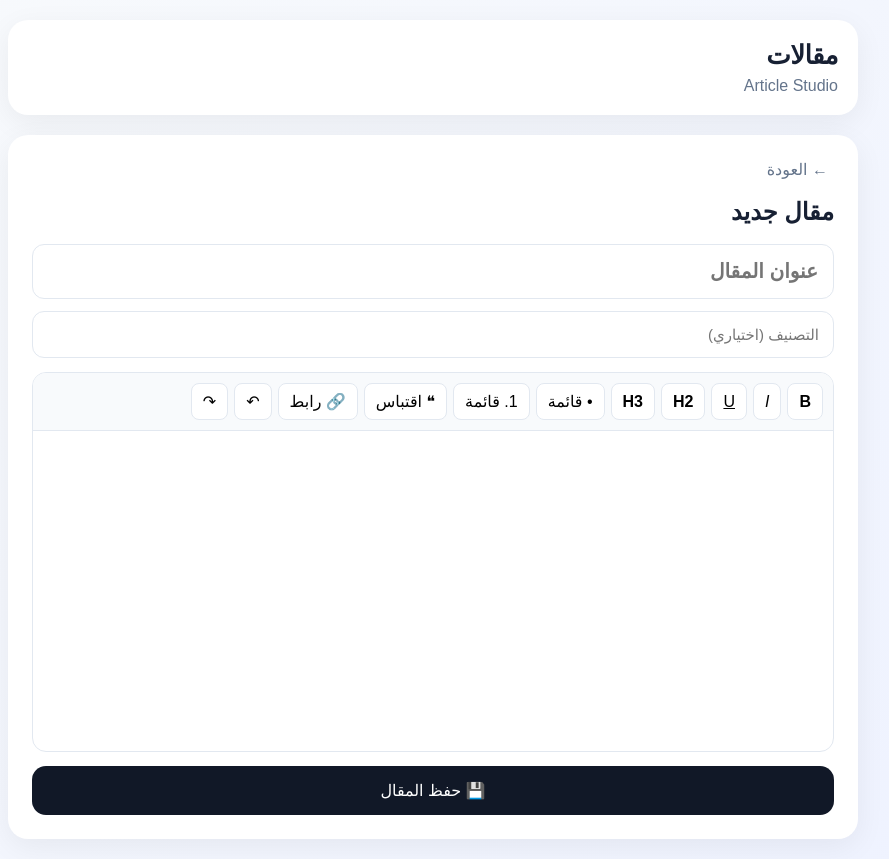
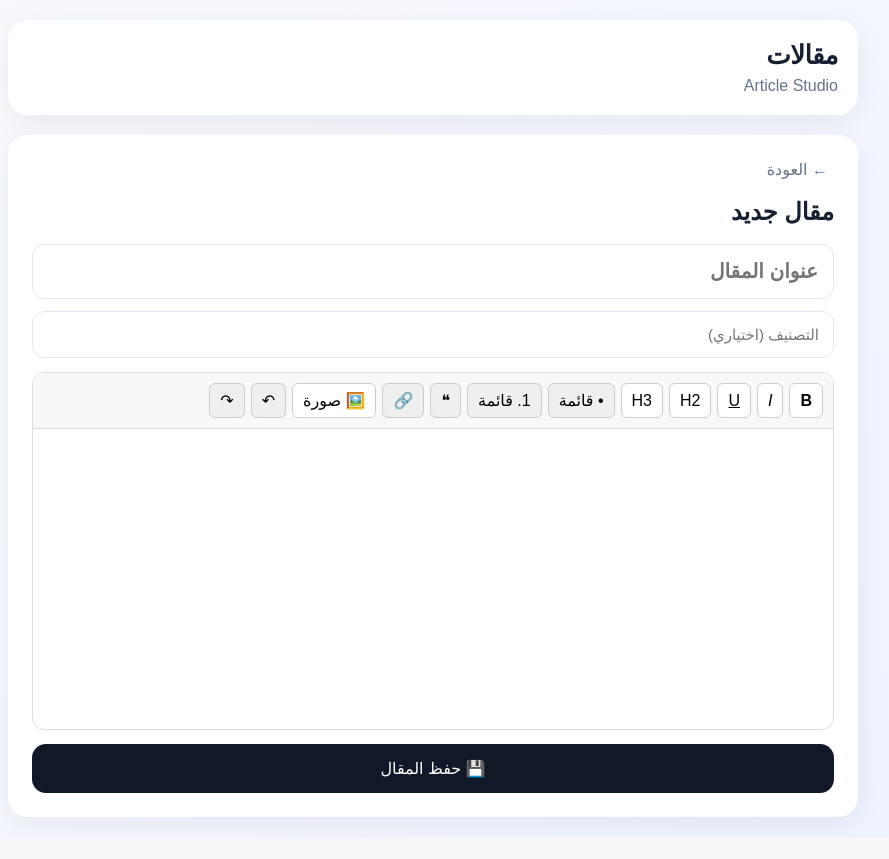
Before and after one commit to hashemshlabe-hue/mqalat-studio, a Next.js app: page / in a window 1280 px wide. Both pictures are taken after a click on the button "✍️ كتابة مقال جديد". Shown: the whole page, without its empty margins (207-1096 px from the left). After the commit the page ends 837 px from the top, so only its background shows below. Built offline with nearby package versions, Linux system fonts and the light colour scheme.

Commit message:
Enhance RichEditor with image upload and link features
Added image upload functionality and improved link handling in RichEditor component.

```diff
--- a/app/components/RichEditor.tsx
+++ b/app/components/RichEditor.tsx
@@ -1,19 +1,25 @@
 "use client";
 
+import { useEffect, useRef } from "react";
 import { EditorContent, useEditor } from "@tiptap/react";
 import StarterKit from "@tiptap/starter-kit";
 import Underline from "@tiptap/extension-underline";
 import Link from "@tiptap/extension-link";
+import Image from "@tiptap/extension-image";
 
 type RichEditorProps = {
   value: string;
   onChange: (value: string) => void;
+  initData?: string;
 };
 
 export default function RichEditor({
   value,
   onChange,
+  initData,
 }: RichEditorProps) {
+  const fileInputRef = useRef<HTMLInputElement>(null);
+
   const editor = useEditor({
     extensions: [
       StarterKit,
@@ -21,7 +27,10 @@ export default function RichEditor({
       Link.configure({
         openOnClick: false,
         autolink: true,
-        defaultProtocol: "https",
+      }),
+      Image.configure({
+        inline: false,
+        allowBase64: false,
       }),
     ],
 
@@ -34,15 +43,100 @@ export default function RichEditor({
     },
   });
 
+  // تحديث محتوى المحرر عند فتح مقال آخر
+  useEffect(() => {
+    if (!editor) return;
+
+    const currentContent = editor.getHTML();
+
+    if (value !== currentContent) {
+      editor.commands.setContent(value || "", {
+        emitUpdate: false,
+      });
+    }
+  }, [value, editor]);
+
+  async function handleImageUpload(
+    event: React.ChangeEvent<HTMLInputElement>
+  ) {
+    const file = event.target.files?.[0];
+
+    if (!file) return;
+
+    if (!initData) {
+      alert("لم يتم العثور على بيانات Telegram.");
+      event.target.value = "";
+      return;
+    }
+
+    if (!file.type.startsWith("image/")) {
+      alert("يرجى اختيار صورة فقط.");
+      event.target.value = "";
+      return;
+    }
+
+    if (file.size > 10 * 1024 * 1024) {
+      alert("حجم الصورة يجب ألا يتجاوز 10MB.");
+      event.target.value = "";
+      return;
+    }
+
+    if (!editor) {
+      alert("المحرر غير جاهز.");
+      event.target.value = "";
+      return;
+    }
+
+    try {
+      const formData = new FormData();
+
+      formData.append("file", file);
+      formData.append("initData", initData);
+
+      const response = await fetch("/api/media/upload", {
+        method: "POST",
+        body: formData,
+      });
+
+      const result = await response.json();
+
+      if (!response.ok || !result.success || !result.url) {
+        throw new Error(
+          result.error || "فشل رفع الصورة"
+        );
+      }
+
+      // إدخال الصورة في مكان المؤشر
+      editor
+        .chain()
+        .focus()
+        .setImage({
+          src: result.url,
+          alt: file.name,
+        })
+        .run();
+    } catch (error) {
+      console.error("Image upload error:", error);
+
+      alert(
+        error instanceof Error
+          ? error.message
+          : "حدث خطأ أثناء رفع الصورة."
+      );
+    } finally {
+      // السماح باختيار نفس الصورة مرة أخرى
+      event.target.value = "";
+    }
+  }
+
   if (!editor) {
     return (
       <div
         style={{
-          minHeight: 300,
-          padding: 15,
-          border: "1px solid #e2e8f0",
-          borderRadius: 12,
-          color: "#94a3b8",
+          border: "1px solid #ddd",
+          borderRadius: "12px",
+          padding: "20px",
+          minHeight: "300px",
         }}
       >
         جارٍ تحميل المحرر...
@@ -50,78 +144,39 @@ export default function RichEditor({
     );
   }
 
-  const setLink = () => {
-    const previousUrl =
-      editor.getAttributes("link").href;
-
-    const url = window.prompt(
-      "أدخل الرابط:",
-      previousUrl || "https://"
-    );
-
-    if (url === null) {
-      return;
-    }
-
-    if (url === "") {
-      editor
-        .chain()
-        .focus()
-        .unsetLink()
-        .run();
-
-      return;
-    }
-
-    editor
-      .chain()
-      .focus()
-      .setLink({
-        href: url,
-      })
-      .run();
-  };
-
   return (
     <div
       style={{
-        border: "1px solid #e2e8f0",
-        borderRadius: 14,
+        border: "1px solid #ddd",
+        borderRadius: "12px",
         overflow: "hidden",
-        background: "#ffffff",
+        background: "#fff",
       }}
     >
-      {/* Toolbar */}
-
+      {/* شريط الأدوات */}
       <div
         style={{
           display: "flex",
           flexWrap: "wrap",
-          gap: 6,
-          padding: 10,
-          borderBottom:
-            "1px solid #e2e8f0",
-          background: "#f8fafc",
+          gap: "6px",
+          padding: "10px",
+          borderBottom: "1px solid #ddd",
+          background: "#f8f8f8",
         }}
       >
         <button
           type="button"
           onClick={() =>
-            editor
-              .chain()
-              .focus()
-              .toggleBold()
-              .run()
+            editor.chain().focus().toggleBold().run()
           }
           style={{
-            padding: "8px 11px",
-            borderRadius: 8,
-            border: "1px solid #e2e8f0",
+            padding: "7px 10px",
+            fontWeight: "bold",
+            borderRadius: "6px",
+            border: "1px solid #ccc",
             background: editor.isActive("bold")
-              ? "#e2e8f0"
-              : "#ffffff",
-            cursor: "pointer",
-            fontWeight: "bold",
+              ? "#ddd"
+              : "#fff",
           }}
         >
           B
@@ -130,23 +185,16 @@ export default function RichEditor({
         <button
           type="button"
           onClick={() =>
-            editor
-              .chain()
-              .focus()
-              .toggleItalic()
-              .run()
+            editor.chain().focus().toggleItalic().run()
           }
           style={{
-            padding: "8px 11px",
-            borderRadius: 8,
-            border: "1px solid #e2e8f0",
-            background: editor.isActive(
-              "italic"
-            )
-              ? "#e2e8f0"
-              : "#ffffff",
-            cursor: "pointer",
+            padding: "7px 10px",
             fontStyle: "italic",
+            borderRadius: "6px",
+            border: "1px solid #ccc",
+            background: editor.isActive("italic")
+              ? "#ddd"
+              : "#fff",
           }}
         >
           I
@@ -155,23 +203,16 @@ export default function RichEditor({
         <button
           type="button"
           onClick={() =>
-            editor
-              .chain()
-              .focus()
-              .toggleUnderline()
-              .run()
+            editor.chain().focus().toggleUnderline().run()
           }
           style={{
-            padding: "8px 11px",
-            borderRadius: 8,
-            border: "1px solid #e2e8f0",
-            background: editor.isActive(
-              "underline"
-            )
-              ? "#e2e8f0"
-              : "#ffffff",
-            cursor: "pointer",
+            padding: "7px 10px",
             textDecoration: "underline",
+            borderRadius: "6px",
+            border: "1px solid #ccc",
+            background: editor.isActive("underline")
+              ? "#ddd"
+              : "#fff",
           }}
         >
           U
@@ -180,26 +221,15 @@ export default function RichEditor({
         <button
           type="button"
           onClick={() =>
-            editor
-              .chain()
-              .focus()
-              .toggleHeading({
-                level: 2,
-              })
-              .run()
+            editor.chain().focus().toggleHeading({ level: 2 }).run()
           }
           style={{
-            padding: "8px 11px",
-            borderRadius: 8,
-            border: "1px solid #e2e8f0",
-            background: editor.isActive(
-              "heading",
-              { level: 2 }
-            )
-              ? "#e2e8f0"
-              : "#ffffff",
-            cursor: "pointer",
-            fontWeight: "bold",
+            padding: "7px 10px",
+            borderRadius: "6px",
+            border: "1px solid #ccc",
+            background: editor.isActive("heading", { level: 2 })
+              ? "#ddd"
+              : "#fff",
           }}
         >
           H2
@@ -208,26 +238,15 @@ export default function RichEditor({
         <button
           type="button"
           onClick={() =>
-            editor
-              .chain()
-              .focus()
-              .toggleHeading({
-                level: 3,
-              })
-              .run()
+            editor.chain().focus().toggleHeading({ level: 3 }).run()
           }
           style={{
-            padding: "8px 11px",
-            borderRadius: 8,
-            border: "1px solid #e2e8f0",
-            background: editor.isActive(
-              "heading",
-              { level: 3 }
-            )
-              ? "#e2e8f0"
-              : "#ffffff",
-            cursor: "pointer",
-            fontWeight: "bold",
+            padding: "7px 10px",
+            borderRadius: "6px",
+            border: "1px solid #ccc",
+            background: editor.isActive("heading", { level: 3 })
+              ? "#ddd"
+              : "#fff",
           }}
         >
           H3
@@ -236,22 +255,12 @@ export default function RichEditor({
         <button
           type="button"
           onClick={() =>
-            editor
-              .chain()
-              .focus()
-              .toggleBulletList()
-              .run()
+            editor.chain().focus().toggleBulletList().run()
           }
           style={{
-            padding: "8px 11px",
-            borderRadius: 8,
-            border: "1px solid #e2e8f0",
-            background: editor.isActive(
-              "bulletList"
-            )
-              ? "#e2e8f0"
-              : "#ffffff",
-            cursor: "pointer",
+            padding: "7px 10px",
+            borderRadius: "6px",
+            border: "1px solid #ccc",
           }}
         >
           • قائمة
@@ -260,22 +269,12 @@ export default function RichEditor({
         <button
           type="button"
           onClick={() =>
-            editor
-              .chain()
-              .focus()
-              .toggleOrderedList()
-              .run()
+            editor.chain().focus().toggleOrderedList().run()
           }
           style={{
-            padding: "8px 11px",
-            borderRadius: 8,
-            border: "1px solid #e2e8f0",
-            background: editor.isActive(
-              "orderedList"
-            )
-              ? "#e2e8f0"
-              : "#ffffff",
-            cursor: "pointer",
+            padding: "7px 10px",
+            borderRadius: "6px",
+            border: "1px solid #ccc",
           }}
         >
           1. قائمة
@@ -284,60 +283,72 @@ export default function RichEditor({
         <button
           type="button"
           onClick={() =>
-            editor
-              .chain()
-              .focus()
-              .toggleBlockquote()
-              .run()
+            editor.chain().focus().toggleBlockquote().run()
           }
           style={{
-            padding: "8px 11px",
-            borderRadius: 8,
-            border: "1px solid #e2e8f0",
-            background: editor.isActive(
-              "blockquote"
-            )
-              ? "#e2e8f0"
-              : "#ffffff",
-            cursor: "pointer",
+            padding: "7px 10px",
+            borderRadius: "6px",
+            border: "1px solid #ccc",
           }}
         >
-          ❝ اقتباس
+          ❝
         </button>
 
         <button
           type="button"
-          onClick={setLink}
+          onClick={() => {
+            const url = window.prompt("أدخل الرابط:");
+
+            if (url) {
+              editor
+                .chain()
+                .focus()
+                .setLink({ href: url })
+                .run();
+            }
+          }}
           style={{
-            padding: "8px 11px",
-            borderRadius: 8,
-            border: "1px solid #e2e8f0",
-            background: editor.isActive(
-              "link"
-            )
-              ? "#e2e8f0"
-              : "#ffffff",
+            padding: "7px 10px",
+            borderRadius: "6px",
+            border: "1px solid #ccc",
+          }}
+        >
+          🔗
+        </button>
+
+        {/* زر الصورة */}
+        <button
+          type="button"
+          onClick={() => fileInputRef.current?.click()}
+          style={{
+            padding: "7px 10px",
+            borderRadius: "6px",
+            border: "1px solid #ccc",
+            background: "#fff",
             cursor: "pointer",
           }}
         >
-          🔗 رابط
+          🖼️ صورة
         </button>
+
+        {/* input مخفي */}
+        <input
+          ref={fileInputRef}
+          type="file"
+          accept="image/*"
+          onChange={handleImageUpload}
+          style={{ display: "none" }}
+        />
 
         <button
           type="button"
           onClick={() =>
-            editor
-              .chain()
-              .focus()
-              .undo()
-              .run()
+            editor.chain().focus().undo().run()
           }
           style={{
-            padding: "8px 11px",
-            borderRadius: 8,
-            border: "1px solid #e2e8f0",
-            background: "#ffffff",
-            cursor: "pointer",
+            padding: "7px 10px",
+            borderRadius: "6px",
+            border: "1px solid #ccc",
           }}
         >
           ↶
@@ -346,37 +357,27 @@ export default function RichEditor({
         <button
           type="button"
           onClick={() =>
-            editor
-              .chain()
-              .focus()
-              .redo()
-              .run()
+            editor.chain().focus().redo().run()
           }
           style={{
-            padding: "8px 11px",
-            borderRadius: 8,
-            border: "1px solid #e2e8f0",
-            background: "#ffffff",
-            cursor: "pointer",
+            padding: "7px 10px",
+            borderRadius: "6px",
+            border: "1px solid #ccc",
           }}
         >
           ↷
         </button>
       </div>
 
-      {/* Editor */}
-
-      <EditorContent
-        editor={editor}
+      {/* منطقة الكتابة */}
+      <div
         style={{
-          minHeight: 320,
-          padding: 18,
-          direction: "rtl",
-          textAlign: "right",
-          lineHeight: 1.9,
-          fontSize: 17,
+          padding: "16px",
+          minHeight: "300px",
         }}
-      />
+      >
+        <EditorContent editor={editor} />
+      </div>
     </div>
   );
 }
```
